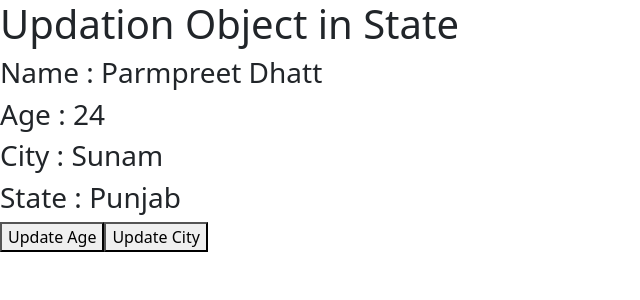
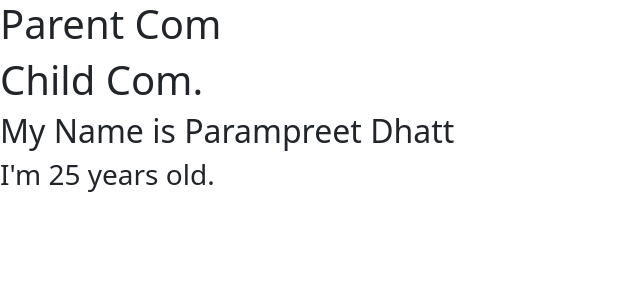
Before and after one commit to parampreet727-hash/React, a React (Vite) app: page / in a window 1280 px wide. Shown: the top 300 px of the page, without its empty margins (0-640 px from the left). Built offline with nearby package versions, Linux system fonts and the light colour scheme.

Commit message:
ChildProps

```diff
--- a/src/App.jsx
+++ b/src/App.jsx
@@ -1,5 +1,6 @@
 import React from "react";
-import ObjectUseState from "./component/ObjectUseState";
+import ReactPropsChildern from "./component/ReactPropsChildern";
+// import ObjectUseState from "./component/ObjectUseState";
 // import UseMemo from "./component/UseMemo";
 // import ReactMemo from "./component/ReactMemo";
 // import FrowardRef from "./component/FrowardRef";
@@ -29,7 +30,8 @@ export default function App() {
       {/* <FrowardRef/> */}
       {/* <ReactMemo/> */}
       {/* <UseMemo/> */}
-      <ObjectUseState/>
+      {/* <ObjectUseState/> */}
+      <ReactPropsChildern/>
     </>
   );
 }
--- /dev/null
+++ b/src/component/ReactPropsChildern.jsx
@@ -0,0 +1,20 @@
+import React from "react";
+
+function ReactChild({name, age}) {
+  return (
+    <div>
+      <h1>Child Com.</h1>
+      <h2>My Name is {name}</h2>
+      <h3>I'm {age} years old.</h3>
+    </div>
+  );
+}
+
+export default function ReactPropsChildern() {
+  return (
+    <div>
+      <h1>Parent Com</h1>
+      <ReactChild name="Parampreet Dhatt" age={25} />
+    </div>
+  );
+}
```
